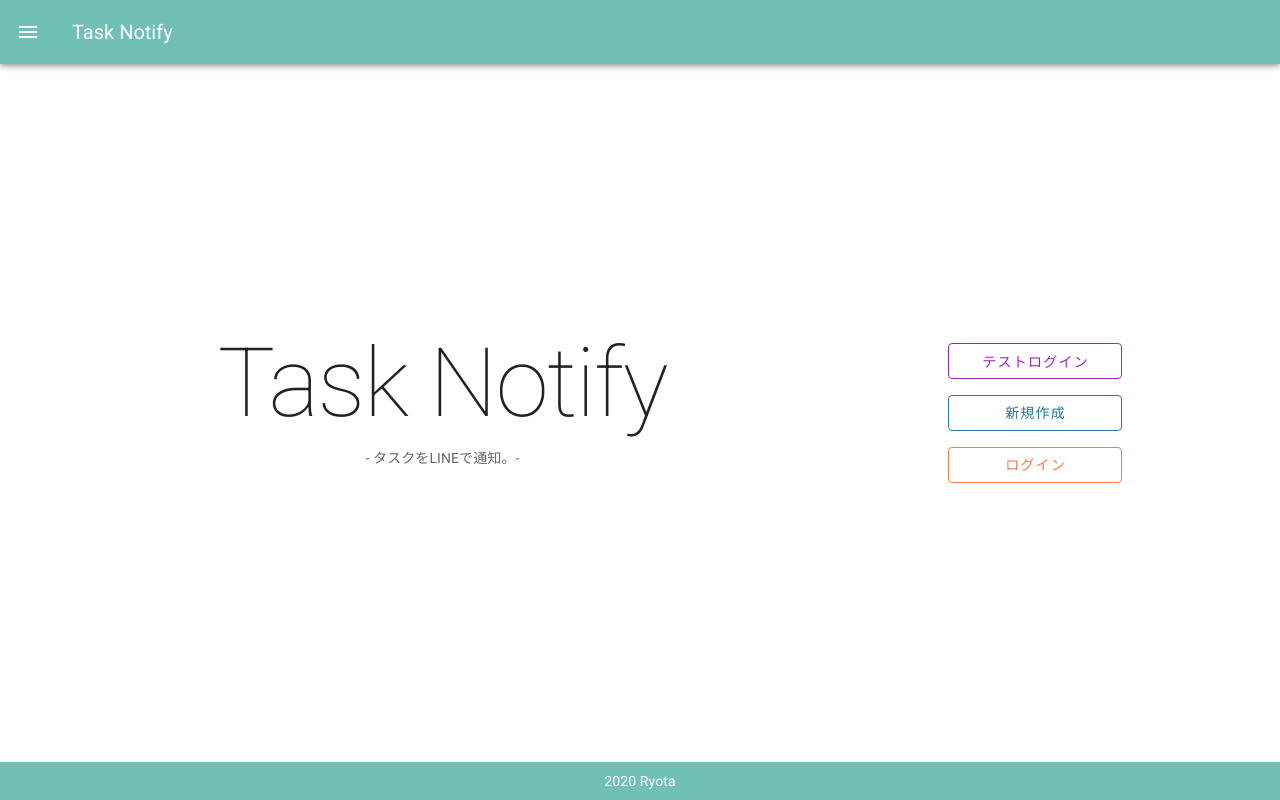
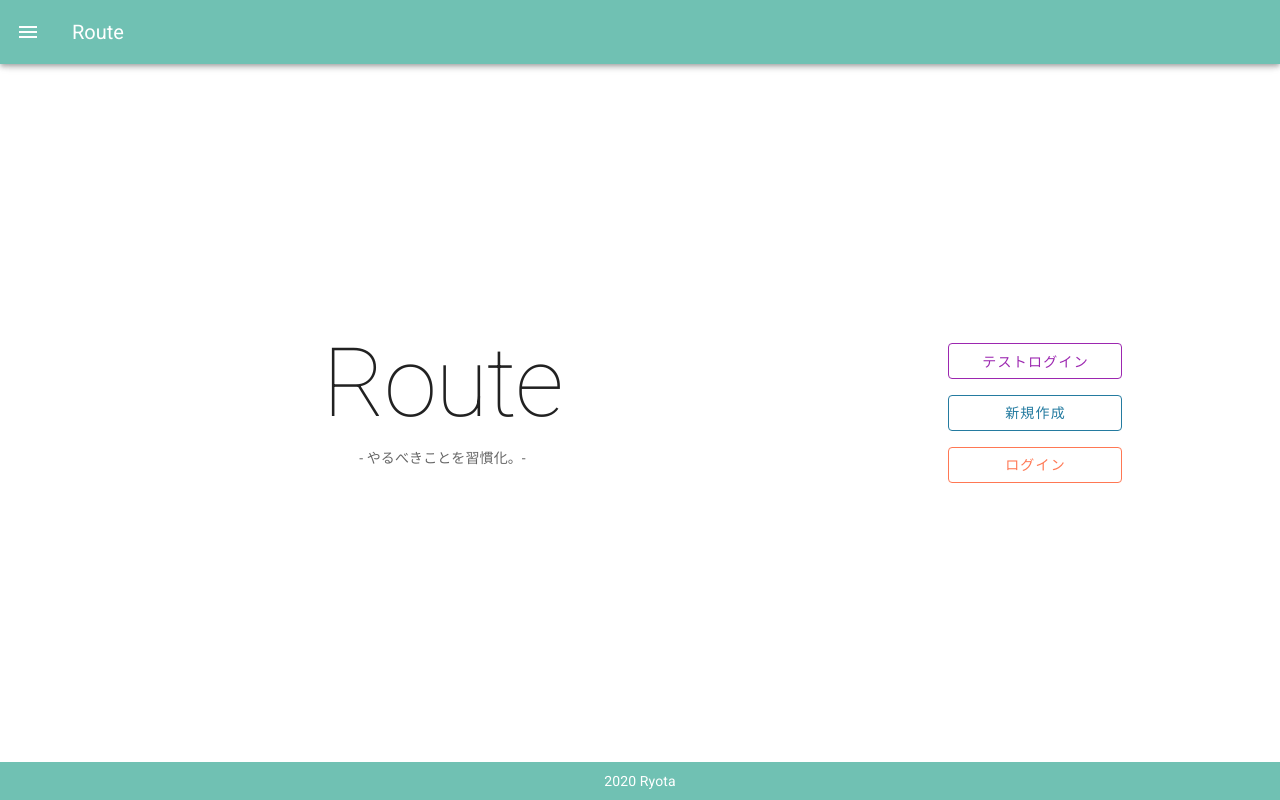
Before and after one commit to ryota-sb/habis, a Vue app: page / in a window 1280 px wide. Built offline with nearby package versions, Linux system fonts and the light colour scheme.

Commit message:
app title 変更

```diff
--- a/src/components/Header.vue
+++ b/src/components/Header.vue
@@ -59,8 +59,8 @@
       </template>
     </v-navigation-drawer>
     <v-app-bar app dark clipped-left color="#70C1B3">
-      <v-app-bar-nav-icon @click="drawer=!drawer"></v-app-bar-nav-icon>
-      <v-toolbar-title>Task Notify</v-toolbar-title>
+      <v-app-bar-nav-icon @click="drawer=!drawer" />
+      <v-toolbar-title v-text="title" />
     </v-app-bar>
   </div>
 </template>
@@ -70,6 +70,7 @@ import { mapState } from 'vuex'
 export default {
   data() {
     return {
+      title: 'Route',
       drawer: false,
       nav_lists: [
         { name: 'トップ',             icon: 'mdi-home',            link: '/' },
--- a/src/views/Top.vue
+++ b/src/views/Top.vue
@@ -9,8 +9,8 @@
           height="100%"
           flat
         >
-          <h1 class="font-weight-thin display-4 text-center">Task<br v-if="$vuetify.breakpoint.xsOnly"> Notify</h1>
-          <v-card-subtitle class="text-center">- タスクをLINEで通知。-</v-card-subtitle>
+          <h1 class="font-weight-thin display-4 text-center">Route</h1>
+          <v-card-subtitle class="text-center">- やるべきことを習慣化。-</v-card-subtitle>
         </v-card>
       </v-col>
       <v-col
```
